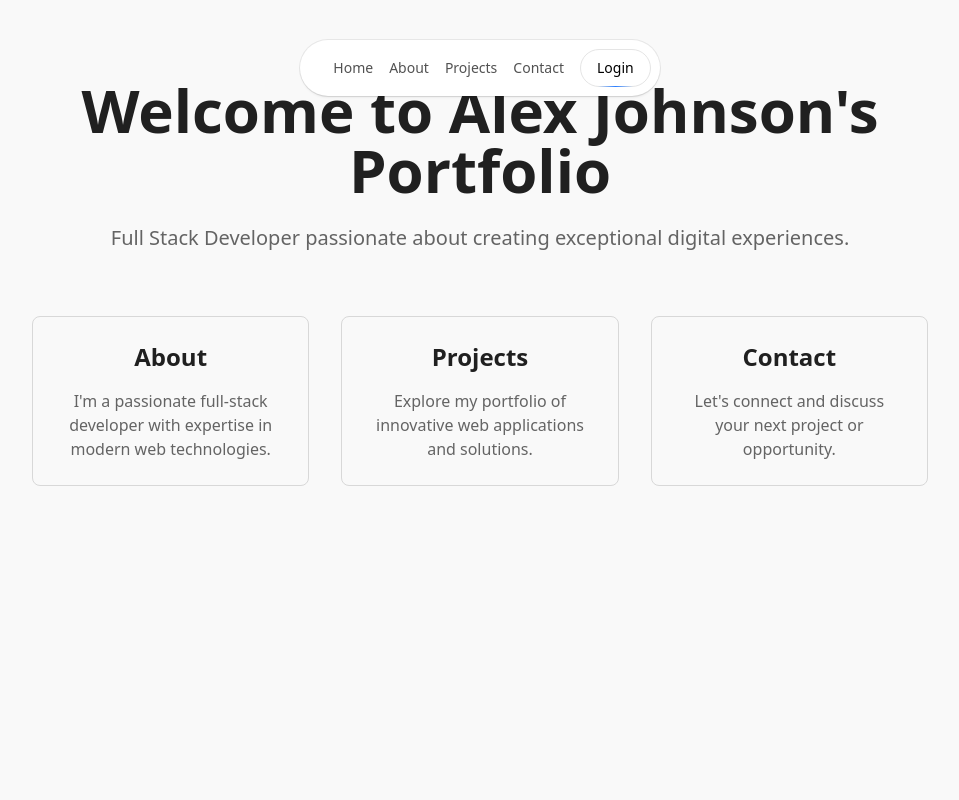
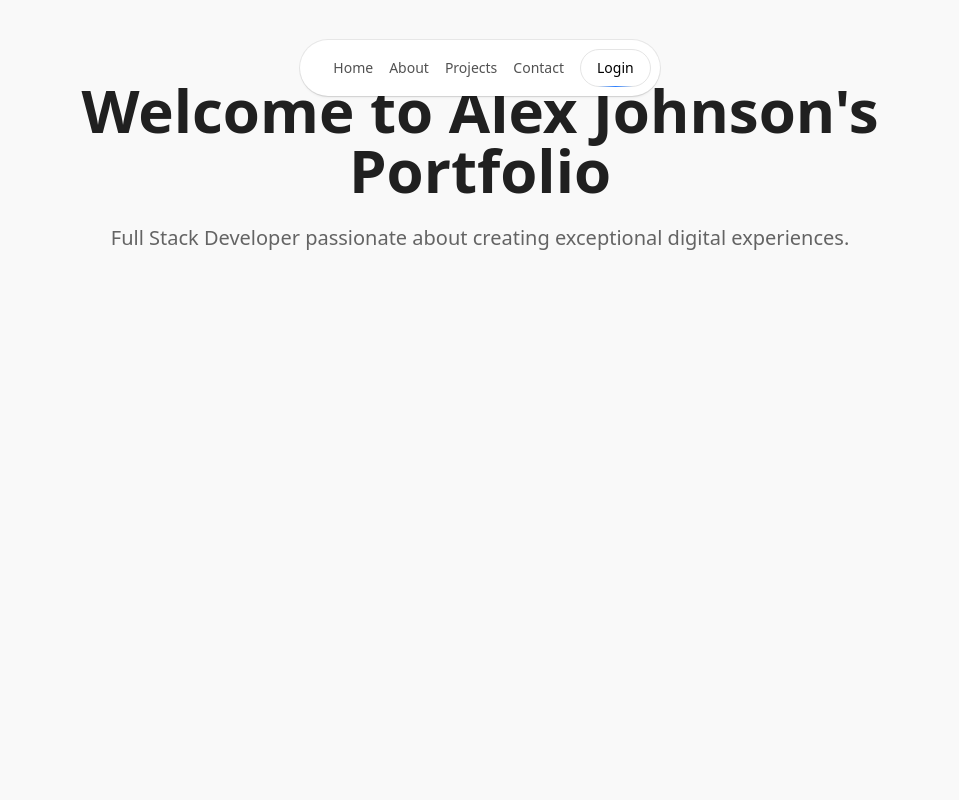
Before and after one commit to AryanDeore/portfolio, a Next.js app: page / in a window 1280 px wide. Shown: the top 800 px of the page, without its empty margins (160-1119 px from the left). Built offline with nearby package versions, Linux system fonts and the light colour scheme.

Commit message:
floating to sticky navbar

```diff
--- a/src/app/layout.tsx
+++ b/src/app/layout.tsx
@@ -1,7 +1,7 @@
 import type { Metadata } from "next";
 import { Geist, Geist_Mono } from "next/font/google";
 import "./globals.css";
-import { FloatingNav } from "@/components/ui/floating-navbar";
+import { StickyNav } from "@/components/ui/sticky-navbar";
 import { Footer } from "@/components/layout/footer";
 import { Home as HomeIcon, User, MessageSquare, Briefcase } from "lucide-react";
 
@@ -61,7 +61,7 @@ export default function RootLayout({
       <body
         className={`${geistSans.variable} ${geistMono.variable} antialiased`}
       >
-        <FloatingNav navItems={navItems} />
+        <StickyNav navItems={navItems} />
         <main className="min-h-screen">
           {children}
         </main>
--- a/src/app/page.tsx
+++ b/src/app/page.tsx
@@ -10,26 +10,7 @@ export default function Home() {
         </p>
 
         <div className="grid grid-cols-1 md:grid-cols-3 gap-8 mt-16">
-          <div id="about" className="p-6 border rounded-lg">
-            <h2 className="text-2xl font-semibold mb-4">About</h2>
-            <p className="text-muted-foreground">
-              I&apos;m a passionate full-stack developer with expertise in modern web technologies.
-            </p>
-          </div>
 
-          <div id="projects" className="p-6 border rounded-lg">
-            <h2 className="text-2xl font-semibold mb-4">Projects</h2>
-            <p className="text-muted-foreground">
-              Explore my portfolio of innovative web applications and solutions.
-            </p>
-          </div>
-
-          <div id="contact" className="p-6 border rounded-lg">
-            <h2 className="text-2xl font-semibold mb-4">Contact</h2>
-            <p className="text-muted-foreground">
-              Let&apos;s connect and discuss your next project or opportunity.
-            </p>
-          </div>
         </div>
       </div>
     </div>
--- a/src/components/ui/floating-navbar.tsx
+++ b/src/components/ui/sticky-navbar.tsx
@@ -10,7 +10,7 @@ import { cn } from "@/lib/utils";
 import Link from "next/link";
 import { MessageSquare, RotateCcw } from "lucide-react";
 
-export const FloatingNav = ({
+export const StickyNav = ({
   navItems,
   className,
   isInChatMode = false,
```
